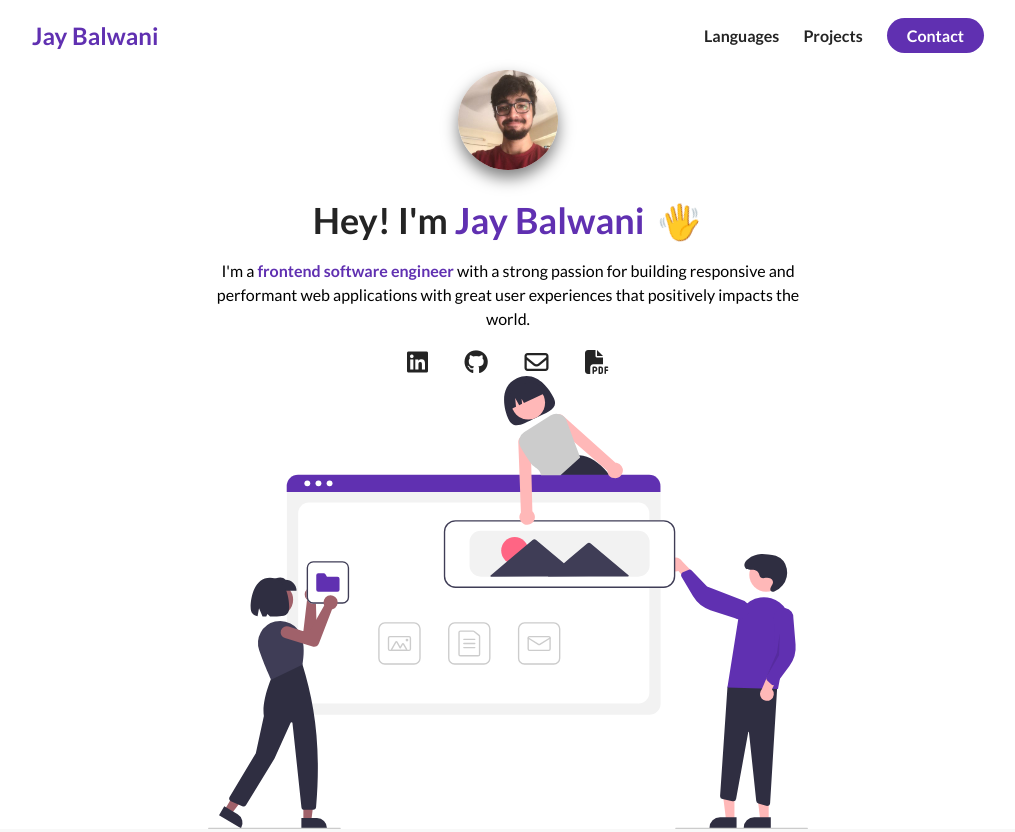
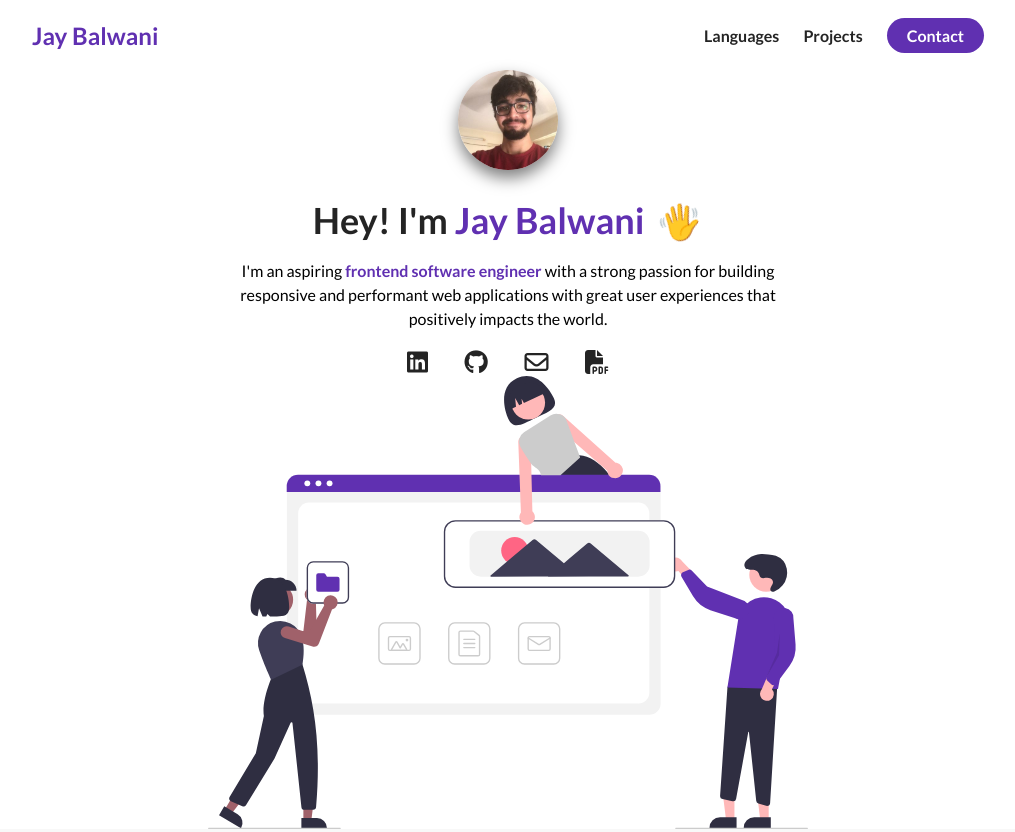
Before and after one commit to jaybalwani/e-portfolio, a plain HTML site: page index.html in a window 1280 px wide. Shown: the top 832 px of the page, without its empty margins (132-1147 px from the left). Drawn offline with Linux system fonts and the light colour scheme.

Commit message:
aspiring

```diff
--- a/index.html
+++ b/index.html
@@ -51,7 +51,7 @@
               ><span class="wave">👋</span>
             </h1>
             <p class="about-me__info--para">
-              I'm a
+              I'm an aspiring
               <strong class="text--purple"> frontend software engineer</strong>
               with a strong passion for building responsive and performant web
               applications with great user experiences that positively impacts
```
